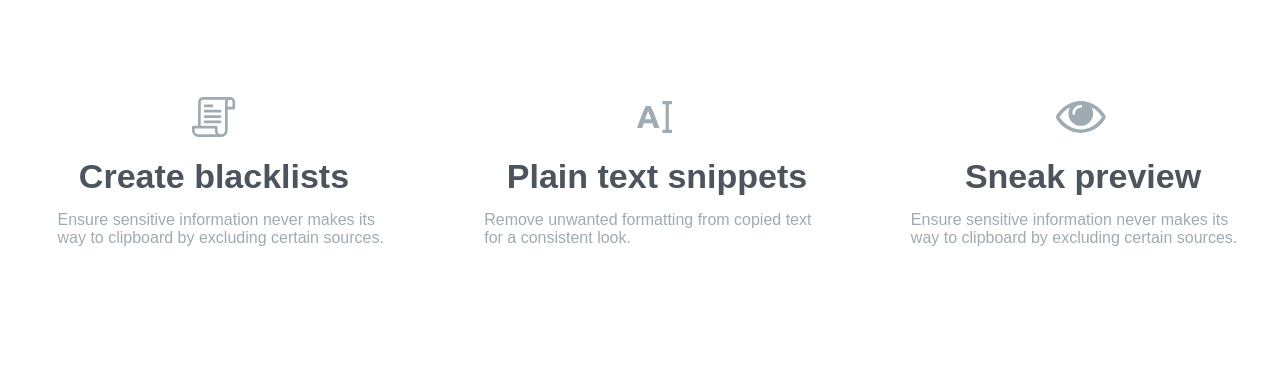
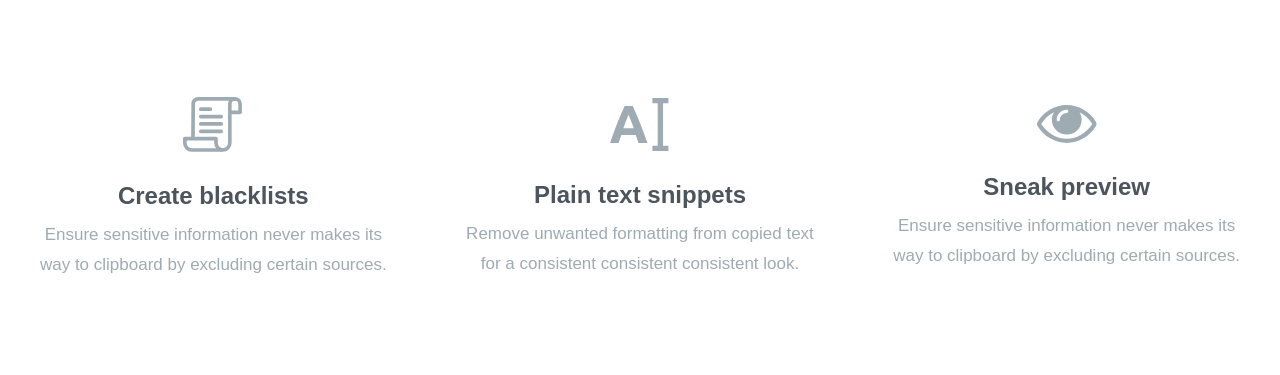
Before and after one commit to CorentinTalour/Clipboard_landing_page, a website: page index.html in a window 1280 px wide. Shown: the part 2487-2862 px from the top of the page. Drawn offline with Linux system fonts and the light colour scheme; a web font is replaced by a local one.

Commit message:
Update SCSS

```diff
--- a/index.html
+++ b/index.html
@@ -72,30 +72,29 @@
             </p>
         </div>
     </div>
-    <div class="container-column mb-15">
-        <div class="row1">
+    <div class="container-row2 mb-15">
+        <div class="info-block">
             <img src="./images/icon-blacklist.svg" alt="Icon blacklist">
-            <img src="./images/icon-text.svg" alt="Icon text">
-            <img src="./images/icon-preview.svg" alt="Icon preview">
-        </div>
-        <div class="row2">
             <h3>Create blacklists</h3>
-            <h3>Plain text snippets</h3>
-            <h3>Sneak preview</h3>
-        </div>
-        <div class="row3">
             <p>
                 Ensure sensitive information never makes its way to clipboard by excluding certain sources.
             </p>
+        </div>
+        <div class="info-block">
+            <img src="./images/icon-text.svg" alt="Icon text">
+            <h3>Plain text snippets</h3>
             <p>
-                Remove unwanted formatting from copied text for a consistent look.
+                Remove unwanted formatting from copied text for a consistent consistent consistent look.
             </p>
+        </div>
+        <div class="info-block">
+            <img src="./images/icon-preview.svg" alt="Icon preview">
+            <h3>Sneak preview</h3>
             <p>
                 Ensure sensitive information never makes its way to clipboard by excluding certain sources.
             </p>
         </div>
     </div>
-
     <div class="container-row image-container mb-15">
         <img src="./images/logo-google.png" alt="Logo Google">
         <img src="./images/logo-ibm.png" alt="Logo IBM">
--- a/scss/index.scss
+++ b/scss/index.scss
@@ -122,47 +122,48 @@
   }
 }
 
-.container-column {
+.container-row2 {
   display: flex;
-  flex-direction: column;
+  flex-direction: row;
 
-  .row1 {
+  @include mobile {
+    flex-direction: column;
+  }
+
+  .info-block {
+    flex: 1;
     display: flex;
-    flex-direction: row;
-    justify-content: space-around;
+    flex-direction: column;
     align-items: center;
-    margin-bottom: 2rem;
+    justify-content: center;
+    max-width: 35rem;
+    margin: auto;
+
+    @include mobile {
+      margin-top: 5rem;
+      &:nth-child(1) {
+        margin-top: 0;
+      }
+    }
 
     img {
-      &:nth-child(2) {
-        transform: translateX(1.8rem);
+      margin-bottom: 3rem;
+      min-width: 6rem;
+
+      @include mobile() {
+        width: 50px;
+        height: auto;
       }
+    }
 
-      &:nth-child(3) {
-        transform: translateX(1.8rem);
-      }
-
+    h3 {
+      font-size: 2.4rem;
     }
-  }
-
-  .row2 {
-    display: flex;
-    flex-direction: row;
-    justify-content: space-around;
-    align-items: center;
-    margin-bottom: 0.5rem;
-  }
-
-  .row3 {
-    display: flex;
-    flex-direction: row;
-    justify-content: space-around;
-    align-items: center;
 
     p {
-      font-size: 1.6rem;
-      width: 35rem;
-      transform: translateX(1.2em);
+      font-size: 1.7rem;
+      text-align: center;
+      line-height: 3rem;
     }
   }
 }
```
Also changed, not shown: css/index.css, 1 other file.
